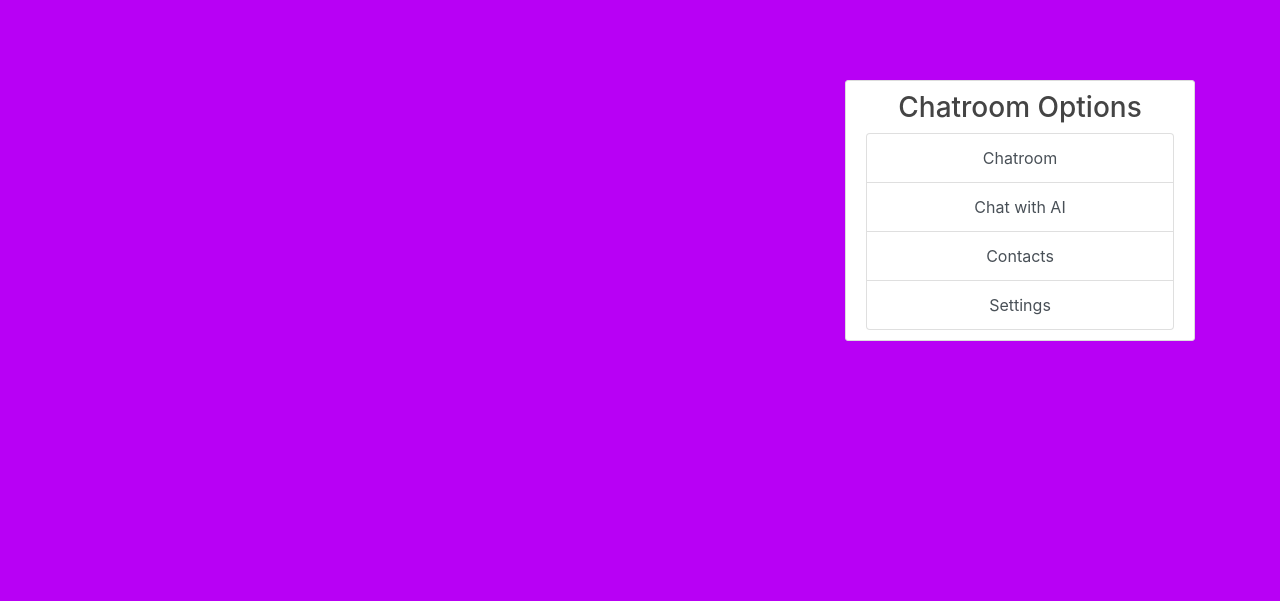
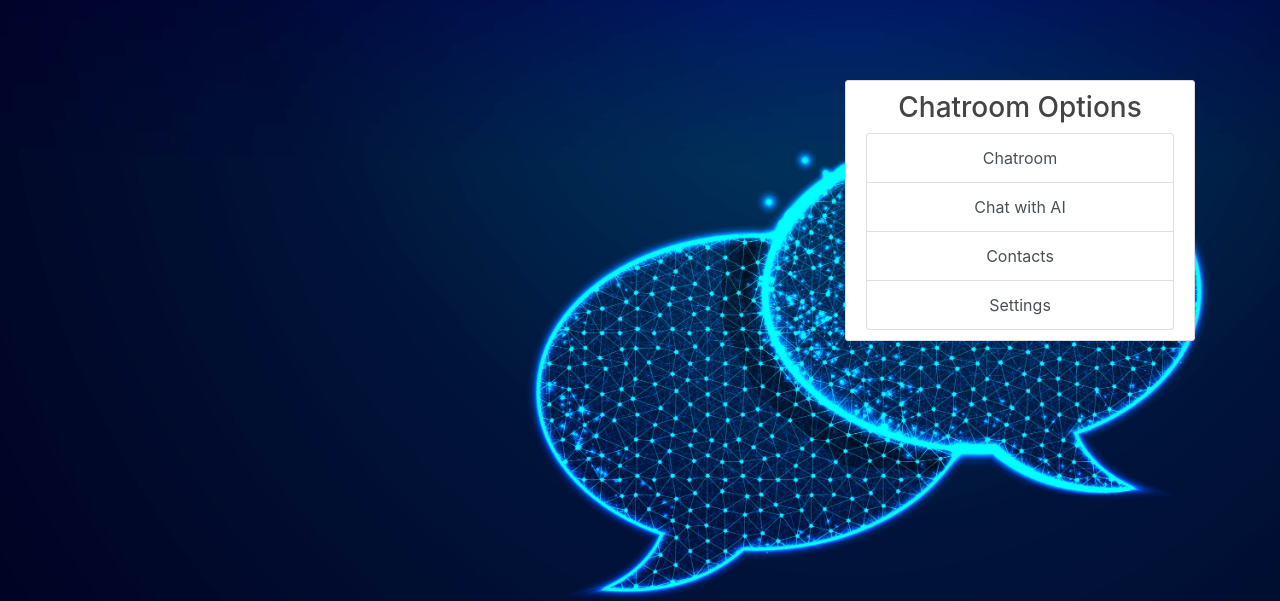
Before and after one commit to GabrielG95/CSE412Final_Project, a Django app: page / in a window 1280 px wide. Shown: the part 48-649 px from the top of the page. Run offline with Django 4.2, Linux system fonts and the light colour scheme; some libraries are stand-ins or nearby versions.

Commit message:
Added image to homepage background

```diff
--- a/messaging_app/chat/static/chat/main.css
+++ b/messaging_app/chat/static/chat/main.css
@@ -1,8 +1,11 @@
 body {
-    /* background: #fafafa; */
-    /* color: #333333; */
     margin-top: 5rem;
-    background-color: #b800f5;
+    /* background-color: #b800f5; */
+    background-image: url('/static/chat/Images/image_1.jpg');
+    background-size: cover;
+    background-repeat: no-repeat;
+    background-position: center;
+    background-attachment: fixed;
 }
 
 h1, h2, h3, h4, h5, h6 {
```
